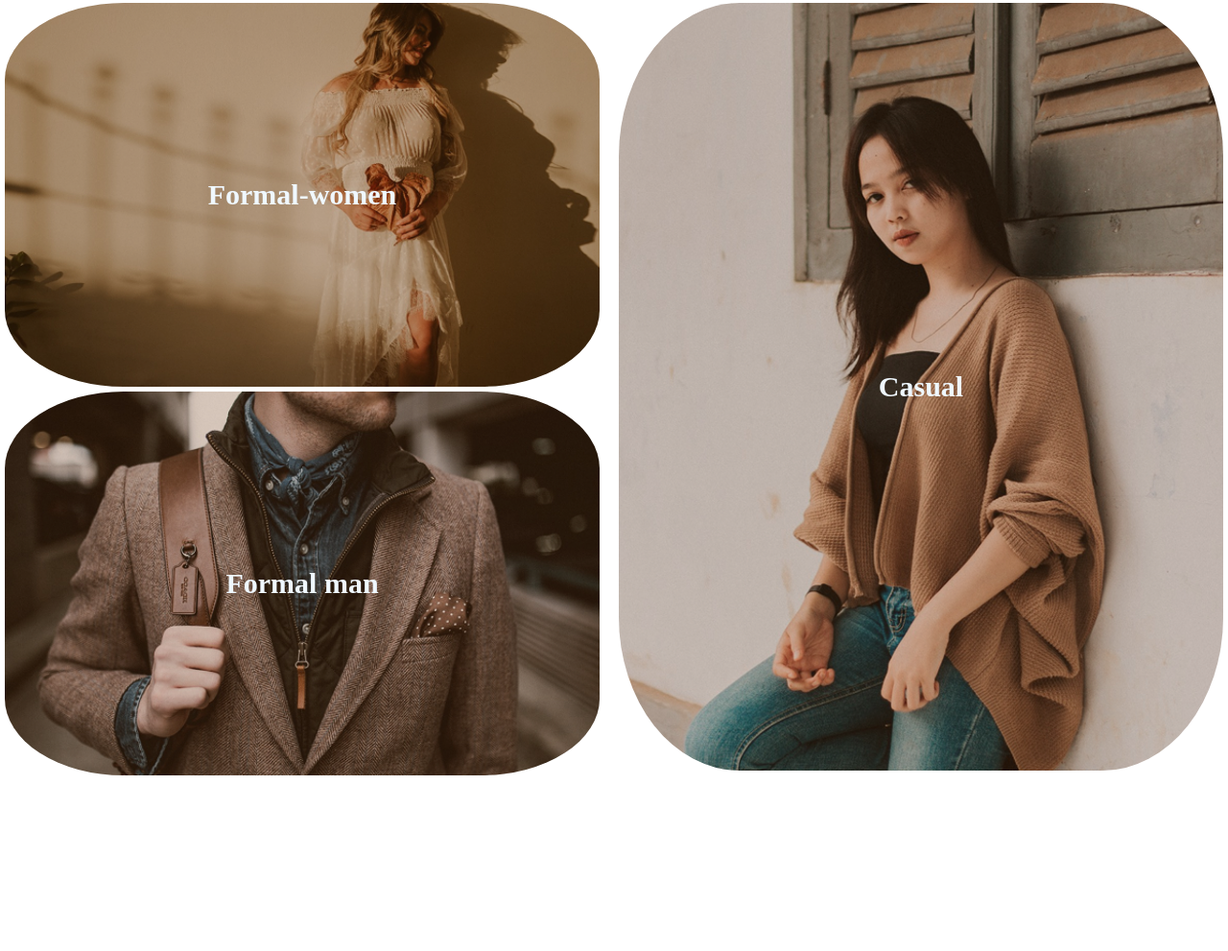
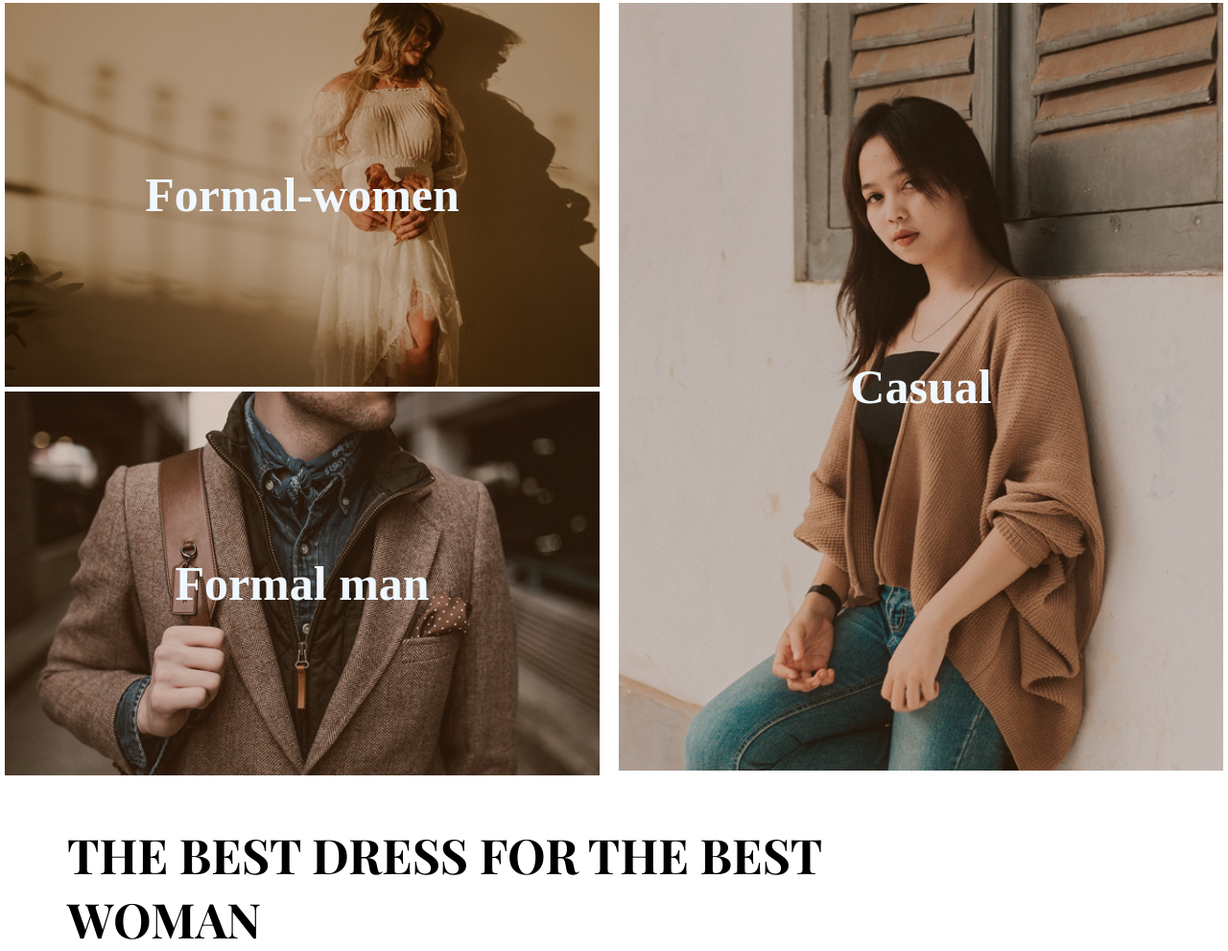
Before and after one commit to yamamaalatrash-star/MODEVA-onlineshope, a plain HTML site: page index.html in a window 1280 px wide. Shown: the part 822-1813 px from the top of the page at 96% size. Before the commit the page ends 1635 px from the top, so only its background shows below. Drawn offline with nearby package versions, Linux system fonts and the light colour scheme; a web font is replaced by a local one.

Commit message:
more edit for  Man/Wowen Formal-Casual and styling the h1 for the best dress section

```diff
--- a/assts/css/style.css
+++ b/assts/css/style.css
@@ -131,13 +131,12 @@
                     display: flex;
                     justify-content: space-around;
                     align-items: center;
-                    border-radius: 20%;
+
                     a{
                         color: aliceblue;
                         max-width: 570px;
                         font-weight: 700;
-                        font-size: 900;
-                        font-size:30px;
+                        font-size:50px;
                         text-decoration: none;
                         &:hover{
                             color: burlywood;
@@ -154,13 +153,13 @@
                     display: flex;
                     justify-content: space-around;
                     align-items: center;
-                    border-radius: 20%;
+
                     a{
                         color: aliceblue;
                         max-width: 570px;
                         font-weight: 700;
-                        font-size: 900;
-                        font-size:30px;
+
+                        font-size:50px;
                         text-decoration: none;
                         &:hover{
                             color: burlywood;
@@ -180,19 +179,31 @@
                     align-items: center;
                     width: 50%;
                     height: 100vh;
-                    border-radius: 20%;
+
                     a{
                         color: aliceblue;
                         max-width: 570px;
                         font-weight: 700;
-                        font-size: 900;
-                        font-size:30px;
+                        font-size:50px;
                         text-decoration: none;
                         &:hover{
                             color: burlywood;
                         }
 
                     }
+
+
+            }
+        }
+        .the_best_dress_for_the_best_woman{
+            margin-top: 44px;
+            h1{
+                color: 3E3E3E;
+                max-width: 870px;
+                font-weight: 700;
+                font-size:50px;
+                padding-left: 70px;
+                font-family:"Playfair Display", serif;
 
 
             }
@@ -229,6 +240,11 @@
                 }
 
             }
+            .the_best_dress_for_the_best_woman{
+                h1{
+                    padding-left: 20px;
+                }
+            }
         }
     }
 
--- a/index.html
+++ b/index.html
@@ -4,7 +4,9 @@
         <meta charset="utf-8" >
         <meta name="viewport" content="width=device-width">
         <link href="assts/css/style.css" rel="stylesheet">
-    </head>
+        <link rel="preconnect" href="https://fonts.googleapis.com">
+<link rel="preconnect" href="https://fonts.gstatic.com" crossorigin>
+<link href="https://fonts.googleapis.com/css2?family=Playfair+Display:ital,wght@0,400;0,700;0,900;1,400&display=swap" rel="stylesheet">
     <body>
         <header>
             <nav class="nav">
@@ -58,6 +60,9 @@
 
                 </div>
             </section>
+            <section class="the_best_dress_for_the_best_woman">
+                <h1>THE BEST DRESS FOR THE BEST WOMAN </h1>
+            </section>
         </main>
 
     </body>
```
